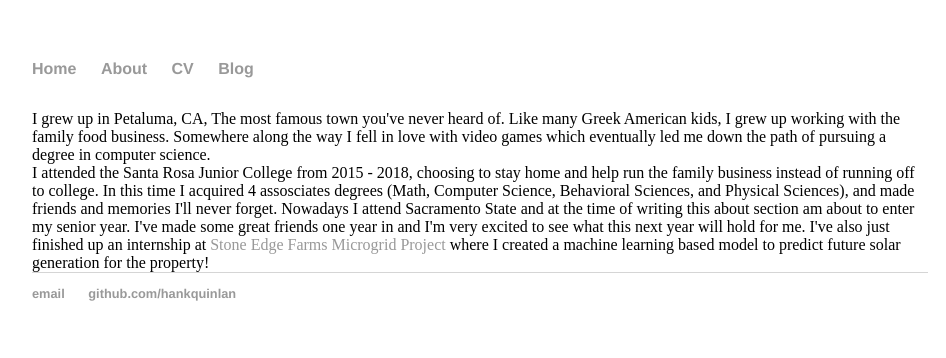
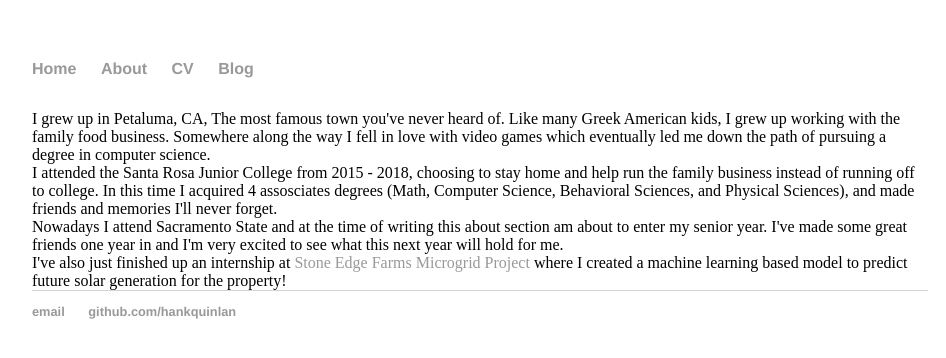
Before and after one commit to DimitriosPt/DimitriosPt.github.io, a Jekyll site: the page built from about/index.html, in a window 1280 px wide. Shown: the top 358 px of the page, without its empty margins (160-1106 px from the left). Built offline with Jekyll 4.4.1, drawn with Linux system fonts in a browser that asks for light colours.

```diff
--- a/about/index.html
+++ b/about/index.html
@@ -7,17 +7,17 @@ title: About
 
   <p1> I grew up in Petaluma, CA, The most famous town you've never heard of. Like many Greek American kids, I grew up working
   with the family food business. Somewhere along the way I fell in love with video games which eventually led me down the path of
-  pursuing a degree in computer science.<br> </p1>
+  pursuing a degree in computer science. </p1><br/>
 
 
   <p2> I attended the Santa Rosa Junior College from 2015 - 2018, choosing to stay home and help run the family business instead
   of running off to college. In this time I acquired 4 assosciates degrees
-  (Math, Computer Science, Behavioral Sciences, and Physical Sciences), and made friends and memories I'll never forget. </p2>
+  (Math, Computer Science, Behavioral Sciences, and Physical Sciences), and made friends and memories I'll never forget. </p2> <br/>
 
 
   <p3> Nowadays I attend Sacramento State and at the time of writing this about section am about to enter my senior year.
-  I've made some great friends one year in and I'm very excited to see what this next year will hold for me. </p3>
+  I've made some great friends one year in and I'm very excited to see what this next year will hold for me. </p3><br/>
 
 
   <p4> I've also just finished up an internship at <a href="https://sefmicrogrid.com/"> Stone Edge Farms Microgrid Project </a> where
-  I created a machine learning based model to predict future solar generation for the property! </p4>
+  I created a machine learning based model to predict future solar generation for the property! </p4><br/>
```
